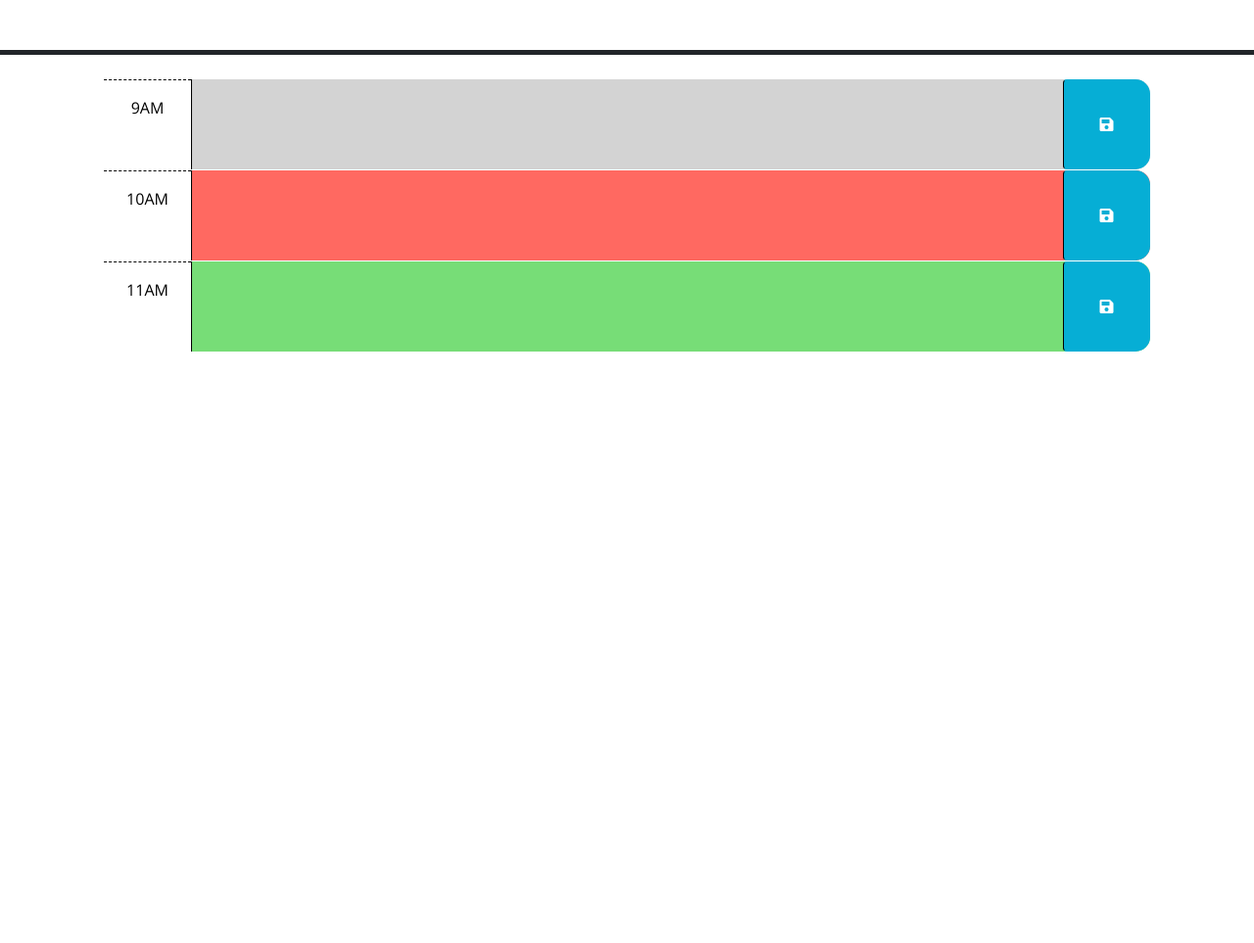
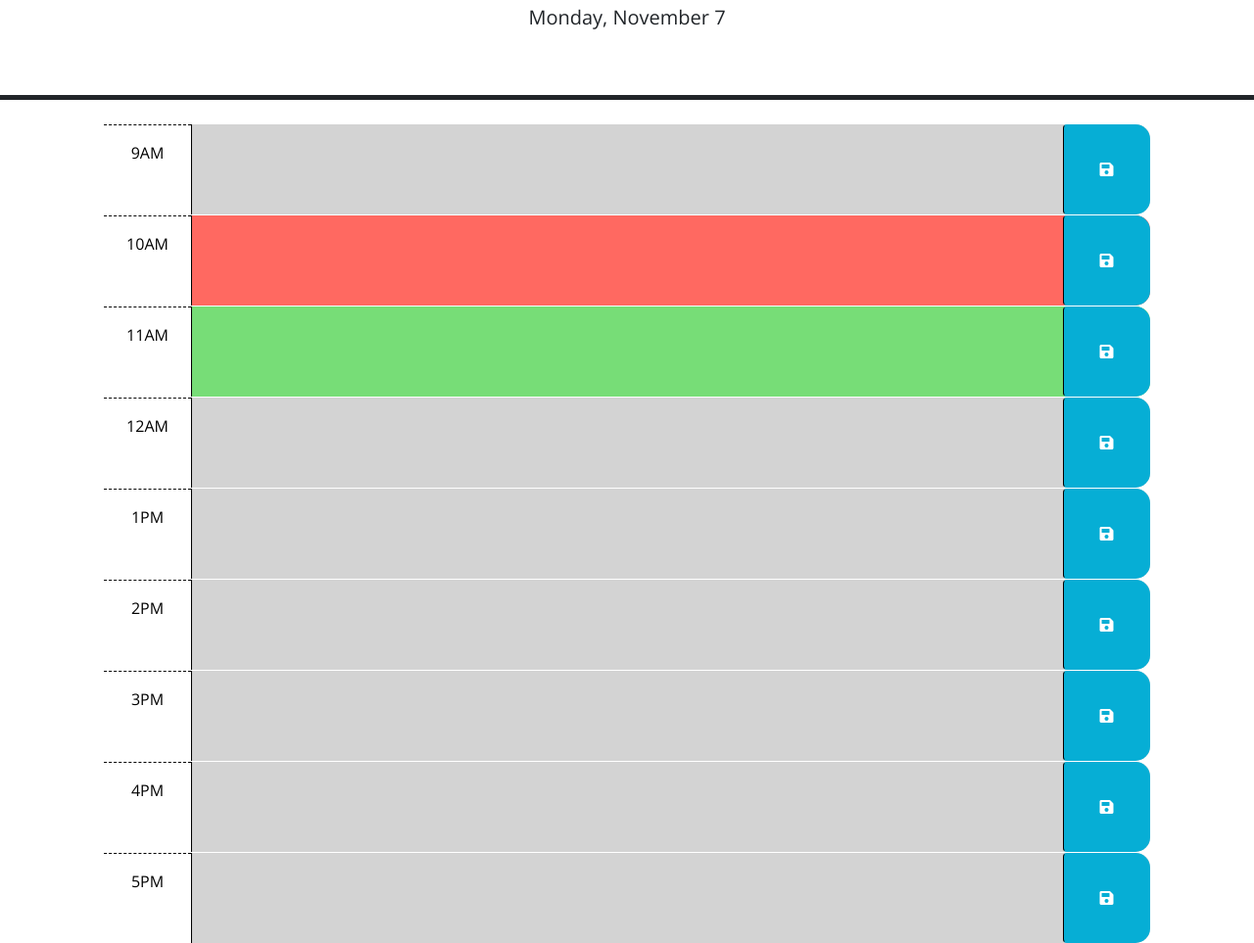
Before and after one commit to HeyItsBradley/Work-Day-Scheduler, a plain HTML site: page index.html in a window 1280 px wide. Shown: the part 176-1139 px from the top of the page at 98% size. Before the commit the page ends 800 px from the top, so only its background shows below. Drawn offline with nearby package versions, Linux system fonts and the light colour scheme; files that its build step writes are made by us from their sources.

Commit message:
added variable to get the current hour

```diff
--- a/Assets/script.js
+++ b/Assets/script.js
@@ -1,6 +1,3 @@
-// Wrap all code that interacts with the DOM in a call to jQuery to ensure that
-// the code isn't run until the browser has finished rendering all the elements
-// in the html.
 $(function () {
   // TODO: Add a listener for click events on the save button. This code should
   // use the id in the containing time-block as a key to save the user input in
@@ -14,10 +11,17 @@ $(function () {
   // attribute of each time-block be used to conditionally add or remove the
   // past, present, and future classes? How can Day.js be used to get the
   // current hour in 24-hour time?
+  var currentHour = dayjs().hour();
+  console.log(currentHour);
+
+
   //
   // TODO: Add code to get any user input that was saved in localStorage and set
   // the values of the corresponding textarea elements. HINT: How can the id
   // attribute of each time-block be used to do this?
   //
   // TODO: Add code to display the current date in the header of the page.
+  var today = dayjs().format("dddd, MMMM D");
+  // this sets the current day to the days information on screen
+  $("#currentDay").text(today);
 });
--- a/index.html
+++ b/index.html
@@ -18,7 +18,7 @@
       href="https://fonts.googleapis.com/css?family=Open+Sans&display=swap"
       rel="stylesheet"
     />
-    <link rel="stylesheet" href="style.css" />
+    <link rel="stylesheet" href="./Assets/style.css" />
     <title>Work Day Scheduler</title>
   </head>
 
@@ -66,13 +66,61 @@
         </button>
       </div>
 
+      <div id="hour-12" class="row time-block past">
+        <div class="col-2 col-md-1 hour text-center py-3">12AM</div>
+        <textarea class="col-8 col-md-10 description" rows="3"> </textarea>
+        <button class="btn saveBtn col-2 col-md-1" aria-label="save">
+          <i class="fas fa-save" aria-hidden="true"></i>
+        </button>
+      </div>
+
+      <div id="hour-1" class="row time-block past">
+        <div class="col-2 col-md-1 hour text-center py-3">1PM</div>
+        <textarea class="col-8 col-md-10 description" rows="3"> </textarea>
+        <button class="btn saveBtn col-2 col-md-1" aria-label="save">
+          <i class="fas fa-save" aria-hidden="true"></i>
+        </button>
+      </div>
+
+      <div id="hour-2" class="row time-block past">
+        <div class="col-2 col-md-1 hour text-center py-3">2PM</div>
+        <textarea class="col-8 col-md-10 description" rows="3"> </textarea>
+        <button class="btn saveBtn col-2 col-md-1" aria-label="save">
+          <i class="fas fa-save" aria-hidden="true"></i>
+        </button>
+      </div>
+
+      <div id="hour-3" class="row time-block past">
+        <div class="col-2 col-md-1 hour text-center py-3">3PM</div>
+        <textarea class="col-8 col-md-10 description" rows="3"> </textarea>
+        <button class="btn saveBtn col-2 col-md-1" aria-label="save">
+          <i class="fas fa-save" aria-hidden="true"></i>
+        </button>
+      </div>
+
+      <div id="hour-4" class="row time-block past">
+        <div class="col-2 col-md-1 hour text-center py-3">4PM</div>
+        <textarea class="col-8 col-md-10 description" rows="3"> </textarea>
+        <button class="btn saveBtn col-2 col-md-1" aria-label="save">
+          <i class="fas fa-save" aria-hidden="true"></i>
+        </button>
+      </div>
+
+      <div id="hour-5" class="row time-block past">
+        <div class="col-2 col-md-1 hour text-center py-3">5PM</div>
+        <textarea class="col-8 col-md-10 description" rows="3"> </textarea>
+        <button class="btn saveBtn col-2 col-md-1" aria-label="save">
+          <i class="fas fa-save" aria-hidden="true"></i>
+        </button>
+      </div>
+
     <script src="https://code.jquery.com/jquery-3.4.1.min.js"></script>
     <script
       src="https://cdn.jsdelivr.net/npm/dayjs@1.11.3/dayjs.min.js"
       integrity="sha256-iu/zLUB+QgISXBLCW/mcDi/rnf4m4uEDO0wauy76x7U="
       crossorigin="anonymous"
-    ></script>
+    >    </script>
 
-    <script src="script.js"></script>
-  </body>
+    <script src="./Assets/script.js"></script>
+    </body>
 </html>
```
